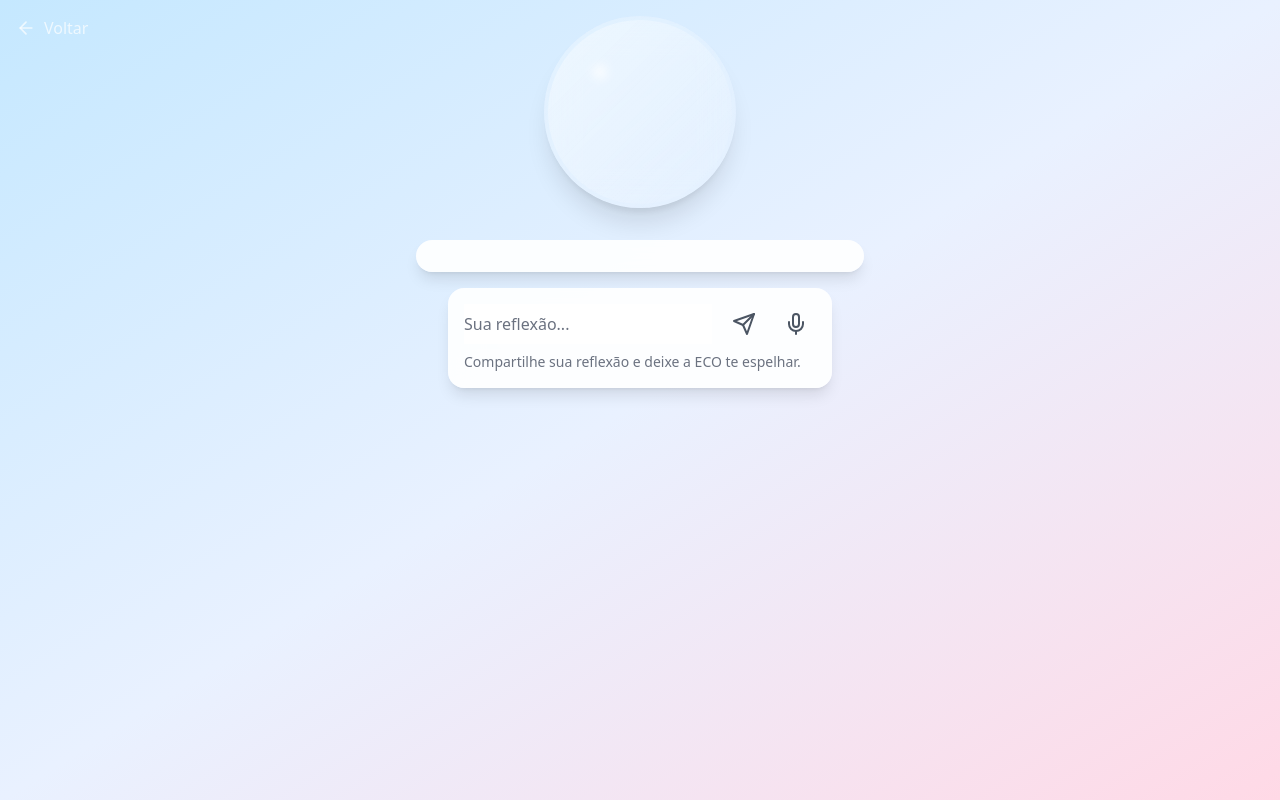
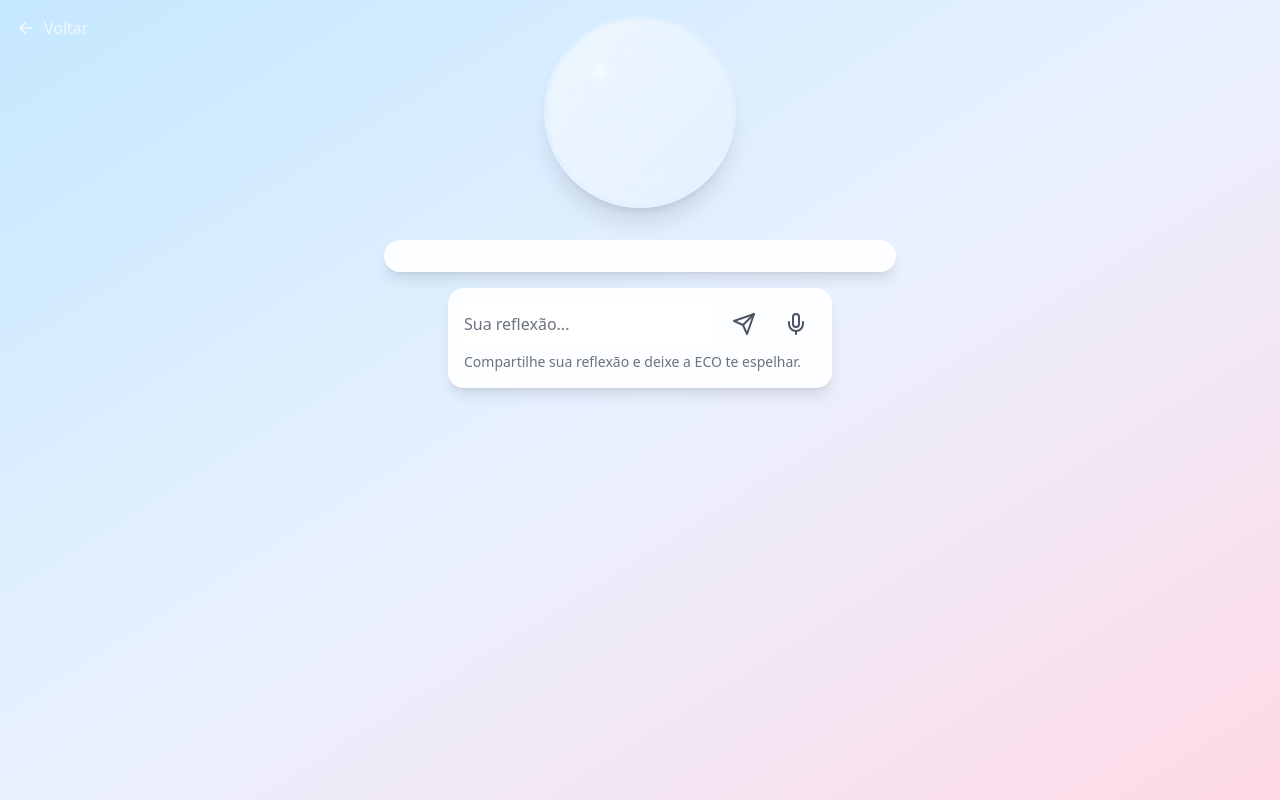
Before and after one commit to Bigajax/ECO, a React (Vite) app: page /eco-bubble in a window 1280 px wide. Built offline with nearby package versions, Linux system fonts and the light colour scheme.

Commit message:
Update EcoBubbleInterface.tsx

```diff
--- a/src/components/EcoBubbleInterface.tsx
+++ b/src/components/EcoBubbleInterface.tsx
@@ -176,7 +176,7 @@ function EcoBubbleInterface() {
         )}
       </div>
 
-      <div className="w-full max-w-md bg-white/90 backdrop-blur-lg rounded-2xl shadow-lg mb-4 conversation-container p-4 max-h-[400px] overflow-y-auto">
+      <div className="w-full max-w-lg bg-white/90 backdrop-blur-lg rounded-2xl shadow-lg mb-4 conversation-container p-4 max-h-[400px] overflow-y-auto">
         {conversation.map((msg, index) => (
           <div
             key={index}
```
